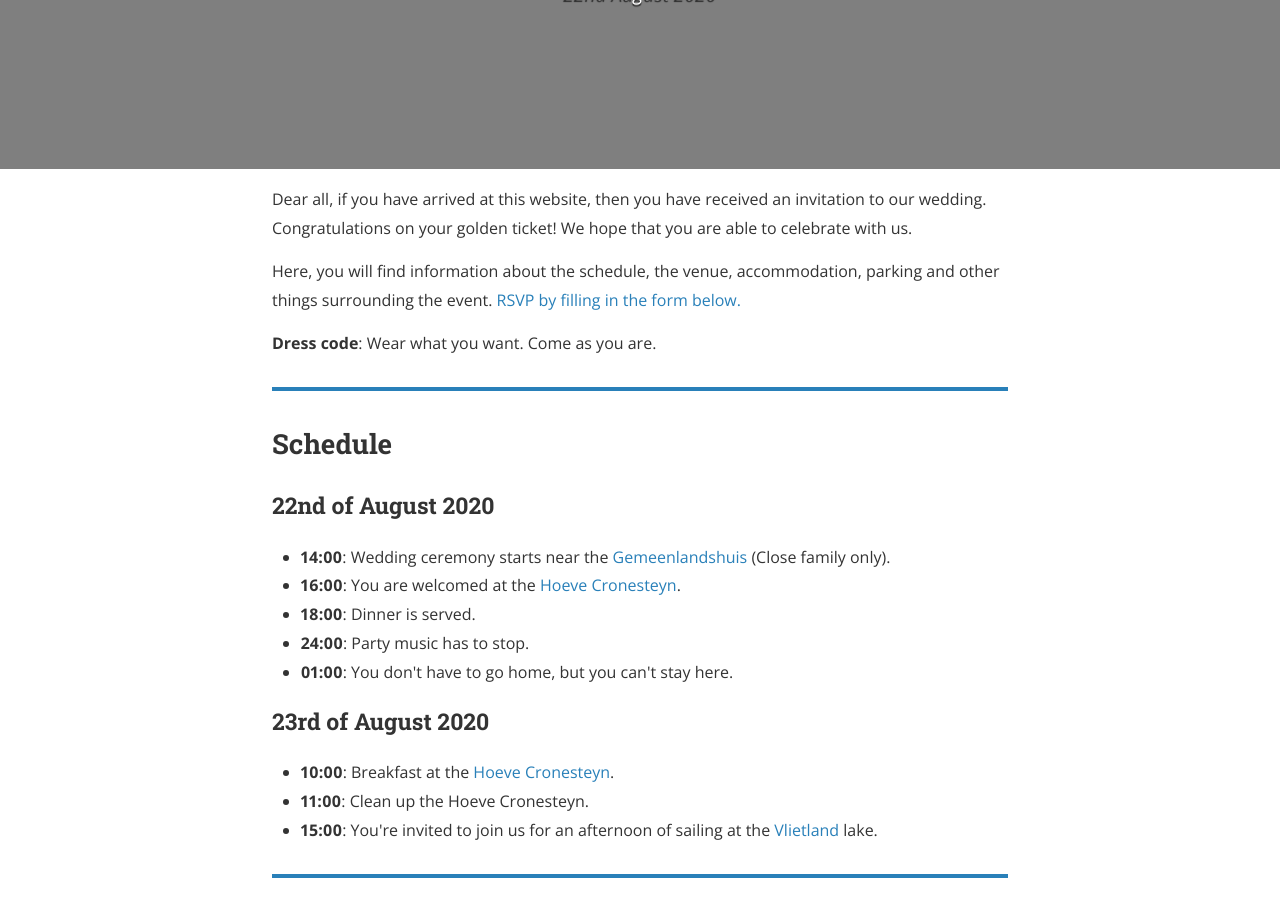
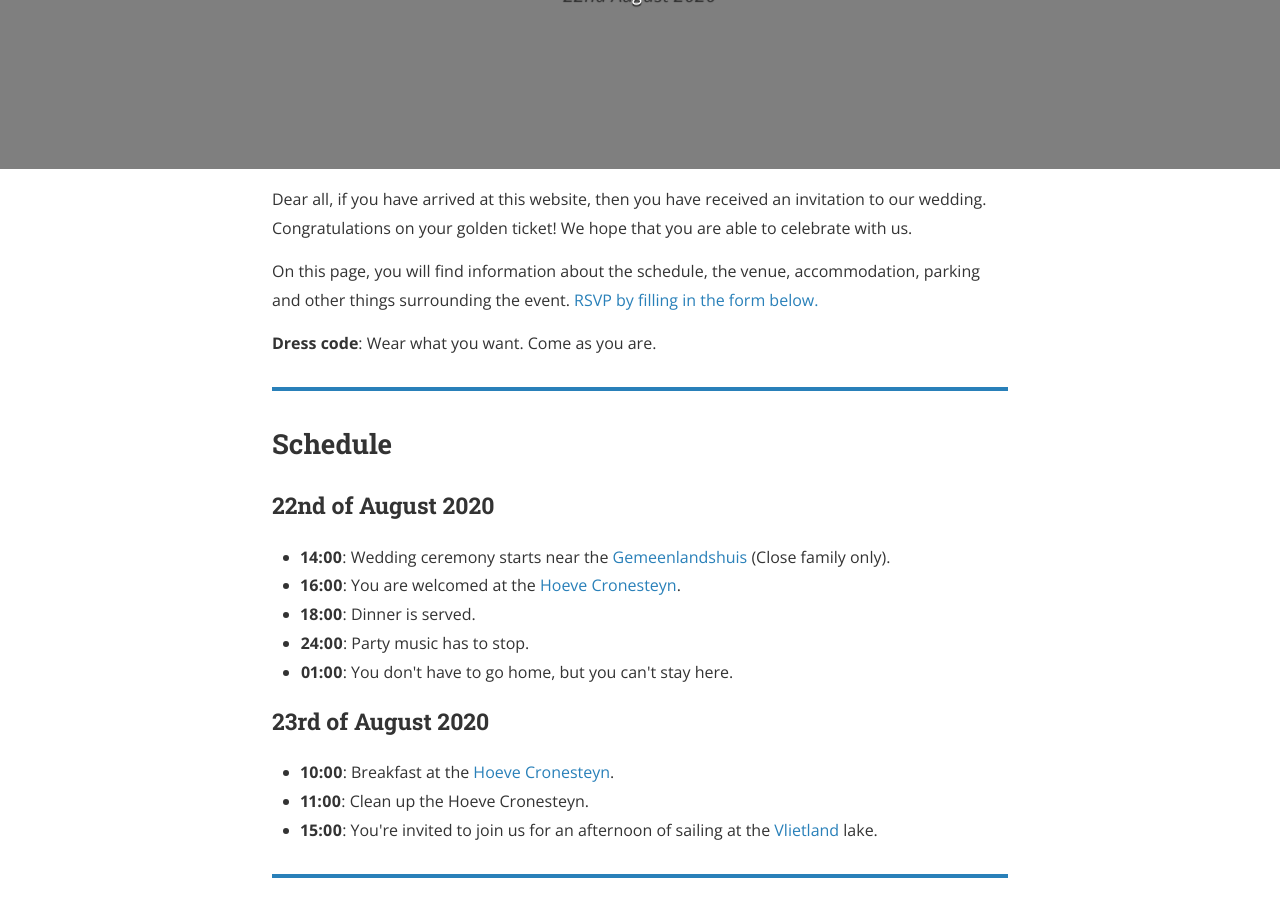
Before and after one commit to thiesgehrmann/heijmans-gehrmann, a Jekyll site: the page built from index.html, in a window 1280 px wide and 900 px high, scrolled down 522 px. Built offline with Jekyll 4.4.1, drawn with Linux system fonts in a browser that asks for light colours; nearby versions of some CDN libraries; some of the changed text lies outside the part shown.

Commit message:
updating various

```diff
--- a/_includes/head.html
+++ b/_includes/head.html
@@ -10,10 +10,10 @@
   <meta name="copyright" content="&copy; {{ site.name }} {{ site.time | date: '%Y' }}">
   {% endif %}
 
-  <!-- External libraries -->
+  <!-- External libraries
   <link rel="stylesheet" href="//maxcdn.bootstrapcdn.com/font-awesome/4.6.3/css/font-awesome.min.css">
   <link rel="stylesheet" href="//cdnjs.cloudflare.com/ajax/libs/highlight.js/9.9.0/styles/{{ site.highlightjs_theme }}.min.css">
-  <link rel="stylesheet" href="//cdnjs.cloudflare.com/ajax/libs/lightbox2/2.7.1/css/lightbox.css">
+  <link rel="stylesheet" href="//cdnjs.cloudflare.com/ajax/libs/lightbox2/2.7.1/css/lightbox.css"> -->
 
   <!-- Favicon and other icons (made with http://www.favicon-generator.org/)
   <link rel="shortcut icon" href="{{ "/assets/icons/favicon.ico" | prepend: site.baseurl }}" type="image/x-icon">
--- a/index.html
+++ b/index.html
@@ -29,7 +29,7 @@
   </p>
 
   <p>
-    Here, you will find information about the schedule, the venue, accommodation, parking and other things surrounding the event.
+    On this page, you will find information about the schedule, the venue, accommodation, parking and other things surrounding the event.
     <a href="#rsvp">RSVP by filling in the form below.</a>
   </p>
 
@@ -40,7 +40,8 @@
   </p>
 
 <hr/>
-<h2> Schedule <a id="plans"></a> </h2>
+<a id="plans"></a>
+<h2> Schedule </h2>
   <h3>22nd of August 2020</h3>
   <ul>
     <li><b>14:00</b>: Wedding ceremony starts near the <a href="#ceremony">Gemeenlandshuis</a> (Close family only).</li>
@@ -58,7 +59,8 @@
   </ul>
 
 <hr/>
-<h2> Location <a id="location"></a> </h2>
+<a id="location"></a>
+<h2> Location </h2>
   <h3>Wedding Ceremony <a id="ceremony"></a></h3>
   The wedding Ceremony will take place in the Gemeenlandshuis, Breestraat 59, 2311 CJ Leiden.
 
@@ -74,12 +76,14 @@
 
   <iframe width="100%" height="350" frameborder="0" scrolling="no" marginheight="0" marginwidth="0" src="https://www.openstreetmap.org/export/embed.html?bbox=4.455213546752931%2C52.119484821109815%2C4.466779232025147%2C52.12524867344238&amp;layer=mapnik&amp;marker=52.12236684045469%2C4.460996389389038" style="border: 1px solid black"></iframe><br/><small><a href="https://www.openstreetmap.org/?mlat=52.12237&amp;mlon=4.46100#map=17/52.12237/4.46100">View Larger Map</a></small>
 
-<h2> Parking <a id="parking"></a> </h2>
+<hr/>
+<a id="parking"></a>
+<h2> Parking </h2>
   <h3>Wedding Ceremony </h3>
     For the Ceremony, there is parking available at the following locations:
     <ul>
-      <li>Parking Haagweg</li>
-      <li>Parking Garenmarkt</li>
+      <li><a href="https://osm.org/go/0E4M~mIU9--?m=">Parking Haagweg</a></li>, Haagweg 8, 2311 AA, Leiden.
+      <li><a href="https://osm.org/go/0E4OWFXnV--?m=&way=513710019">Parking Garenmarkt</a></li>, Korevaarstraat, 2311 JV, Leiden.
     </ul>
   <h3>Hoeve Cronesteyn </h3>
     <ul>
@@ -88,12 +92,11 @@
       <li><a href="https://osm.org/go/0E4Mv_kFJ?m=">Parking Zwembad de Vliet</a>, Voorschoterweg 6, 2324 NE Leiden</li>
     </ul>
   <h3>Vlietland</h3>
-  <ul>
-    <li>There is plenty of parking at the <a href="https://osm.org/go/0E4MitQhq?m=">Pijlkruid parking lot<a>.</li>
-  </ul>
+  There is plenty of parking at the <a href="https://osm.org/go/0E4MitQhq?m=">Pijlkruid parking lot<a>.
 
 <hr/>
-<h2> Accommodation <a id="accommodation"></a> </h2>
+<a id="accommodation"></a>
+<h2> Accommodation </h2>
   There are several locations that we can suggest if you will stay the night.
 
   <ul>
@@ -112,7 +115,8 @@
   </ul>
 
 <hr/>
-<h2> Gifts <a id="gifts"></a> </h2>
+<a id="gifts"></a>
+<h2> Gifts </h2>
   You may want to make a gift to celebrate our union. We would appreciate if, in place of physical gifts, you would donate money to one of the following charities:
   <ul>
     <li><a href="https://www.amnesty.org/en/">Amnesty International</a></li>
@@ -122,17 +126,20 @@
   </ul>
 
 <hr/>
-<h2> RSVP <a id="rsvp"></a> </h2>
+<a id="rsvp"></a>
+<h2> RSVP </h2>
 
-<iframe src="https://docs.google.com/forms/d/e/1FAIpQLSd7ZoQvQfpt7EzR_wBP-FIjXcyx1u-bfpCZLu_4rB8_egnZTA/viewform?embedded=true" width="100%" height="1366" frameborder="0" marginheight="0" marginwidth="0">Loading…</iframe>
+<iframe src="https://docs.google.com/forms/d/e/1FAIpQLSd7ZoQvQfpt7EzR_wBP-FIjXcyx1u-bfpCZLu_4rB8_egnZTA/viewform?embedded=true" width="100%" height="1608" frameborder="0" marginheight="0" marginwidth="0">Loading…</iframe>
 
 <hr/>
-<h2> Music Suggestions <a id="music"></a></h2>
+<a id="music"></a>
+<h2> Music Suggestions </h2>
 We would love to have your suggestions for music at the party.
 Please suggest songs to us with the form below.
 
 <iframe src="https://docs.google.com/forms/d/e/1FAIpQLScz0H1izaItNAOgAURdupxtGR9aNgfg4pJqtlbY7PWB7mjwGg/viewform?embedded=true&ttl=0" width="100%" height="574" frameborder="0" marginheight="0" marginwidth="0">Loading…</iframe>
 
 
+
 </div>
 </div>
```
Also changed, not shown: french.html (+20 -14 lines).
